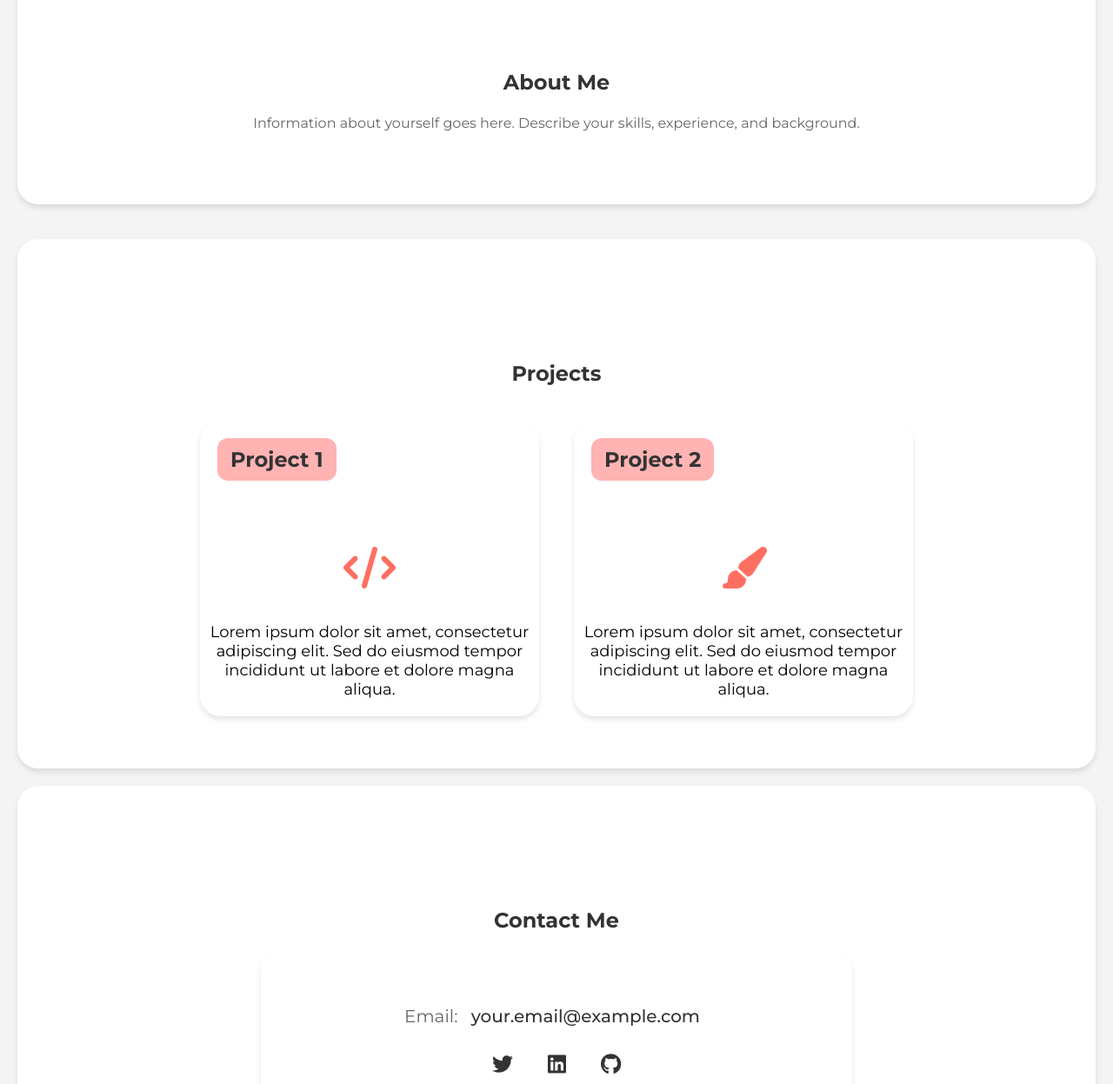
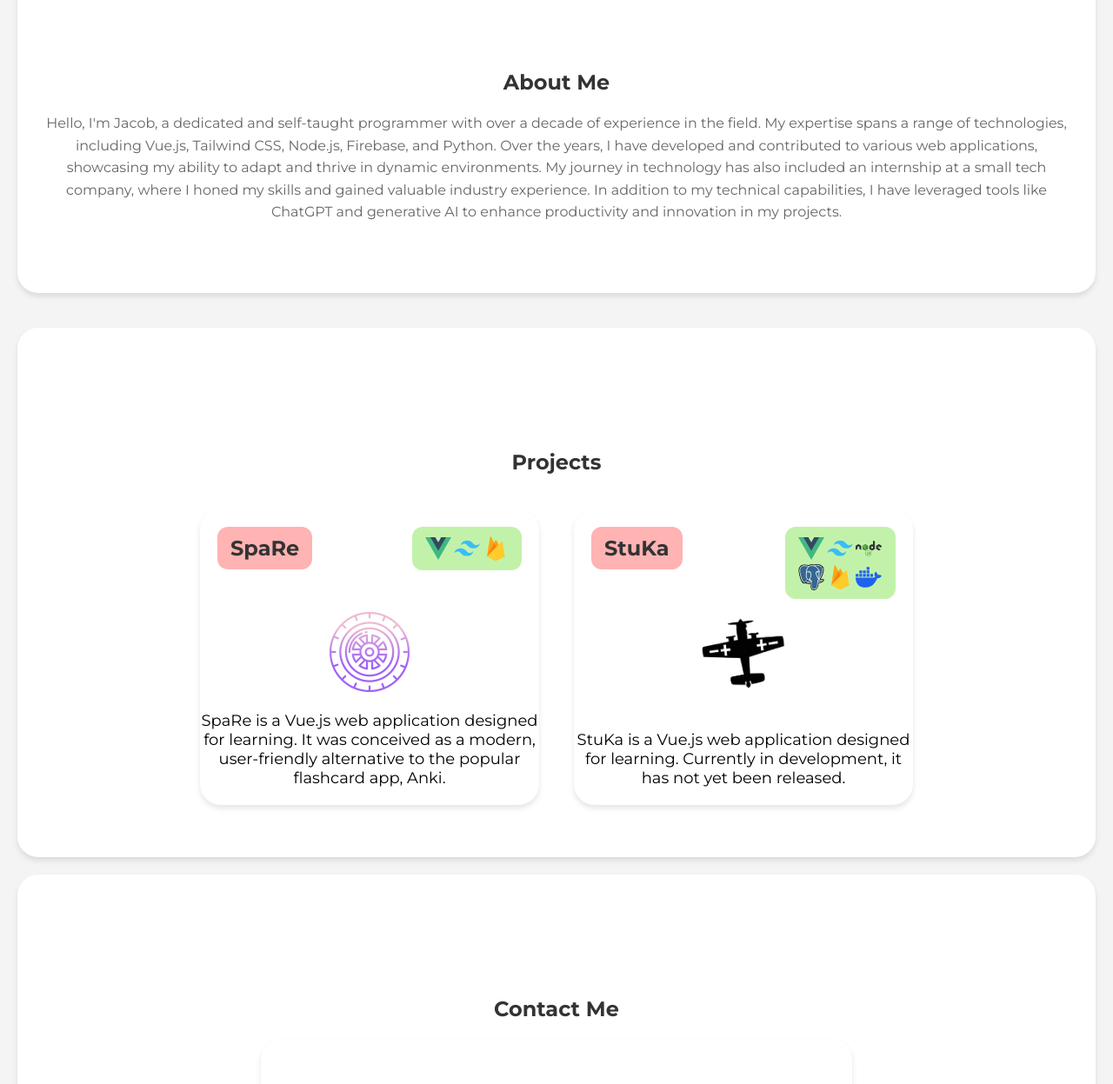
Before and after one commit to ee295/ee295.github.io, a plain HTML site: page index.html in a window 1280 px wide. Shown: the part 920-2167 px from the top of the page at 87% size. Drawn offline with Linux system fonts and the light colour scheme.

Commit message:
Add details

```diff
--- a/index.html
+++ b/index.html
@@ -3,7 +3,8 @@
   <head>
     <meta charset="UTF-8" />
     <meta name="viewport" content="width=device-width, initial-scale=1.0" />
-    <title>Portfolio</title>
+    <title>Jacob's Page</title>
+    <link rel="icon" href="favicon.ico" type="image/x-icon" />
     <link
       rel="stylesheet"
       href="https://cdnjs.cloudflare.com/ajax/libs/font-awesome/6.0.0-beta3/css/all.min.css"
@@ -23,6 +24,7 @@
         --box-shadow: 0 4px 6px rgba(0, 0, 0, 0.1);
         --email-hover-color: #1e90ff;
         --title-background-color: #ffb3b3;
+        --stack-background-color: #c2f2aa;
         --icon-color: #ff6f61;
         --icon-size: 48px;
         --tagline-color: #e0e0e0;
@@ -89,7 +91,7 @@
       }
 
       #home {
-        background: url("bg.jpg") no-repeat center center/cover;
+        background: url("assets/bg.jpg") no-repeat center center/cover;
         color: #fff;
         height: 80vh;
         display: flex;
@@ -191,6 +193,19 @@
         transform: translate(-50%, -50%);
       }
 
+      #projects .project .stack {
+        position: absolute;
+        top: 20px;
+        right: 20px;
+        background: var(--stack-background-color);
+        padding: 10px 15px;
+        border-radius: 12px;
+        display: flex;
+        flex-wrap: wrap;
+        max-width: 25%;
+        gap: 3px;
+      }
+
       #projects .project:hover {
         transform: translateY(-5px);
       }
@@ -258,15 +273,26 @@
     </header>
 
     <section id="home" class="section">
-      <h1>Welcome to My Portfolio</h1>
-      <p>Your introduction or tagline goes here.</p>
+      <h1>Jacob's Page</h1>
+      <p>
+        It is my belief that ramen is merely a plot by the illustration industry
+        to increase road usage among the public.
+      </p>
     </section>
 
     <section id="about" class="section">
       <h2>About Me</h2>
       <p>
-        Information about yourself goes here. Describe your skills, experience,
-        and background.
+        Hello, I'm Jacob, a dedicated and self-taught programmer with over a
+        decade of experience in the field. My expertise spans a range of
+        technologies, including Vue.js, Tailwind CSS, Node.js, Firebase, and
+        Python. Over the years, I have developed and contributed to various web
+        applications, showcasing my ability to adapt and thrive in dynamic
+        environments. My journey in technology has also included an internship
+        at a small tech company, where I honed my skills and gained valuable
+        industry experience. In addition to my technical capabilities, I have
+        leveraged tools like ChatGPT and generative AI to enhance productivity
+        and innovation in my projects.
       </p>
     </section>
 
@@ -275,24 +301,39 @@
       <div class="projects-container">
         <div
           class="project"
-          onclick="window.open('https://example.com/project1', '_blank')"
+          onclick="window.open('https://spare.jpy1.me', '_blank')"
         >
-          <div class="title">Project 1</div>
-          <div class="icon"><i class="fas fa-code"></i></div>
+          <div class="title">SpaRe</div>
+          <div class="stack">
+            <img src="./assets/vue_logo.svg" width="30px" height="30px" />
+            <img src="./assets/tailwind_logo.svg" width="30px" height="30px" />
+            <img src="./assets/firebase_logo.svg" width="30px" height="30px" />
+          </div>
+          <div class="icon">
+            <img src="./assets/spare_logo.png" width="96px" height="96px" />
+          </div>
           <div class="description">
-            Lorem ipsum dolor sit amet, consectetur adipiscing elit. Sed do
-            eiusmod tempor incididunt ut labore et dolore magna aliqua.
+            SpaRe is a Vue.js web application designed for learning. It was
+            conceived as a modern, user-friendly alternative to the popular
+            flashcard app, Anki.
           </div>
         </div>
-        <div
-          class="project"
-          onclick="window.open('https://example.com/project2', '_blank')"
-        >
-          <div class="title">Project 2</div>
-          <div class="icon"><i class="fas fa-paint-brush"></i></div>
+        <div class="project">
+          <div class="title">StuKa</div>
+          <div class="stack">
+            <img src="./assets/vue_logo.svg" width="30px" height="30px" />
+            <img src="./assets/tailwind_logo.svg" width="30px" height="30px" />
+            <img src="./assets/nodejs_logo.svg" width="30px" height="30px" />
+            <img src="./assets/postgres_logo.svg" width="30px" height="30px" />
+            <img src="./assets/firebase_logo.svg" width="30px" height="30px" />
+            <img src="./assets/docker_logo.svg" width="30px" height="30px" />
+          </div>
+          <div class="icon">
+            <img src="./assets/stuka_logo.png" width="96px" height="96px" />
+          </div>
           <div class="description">
-            Lorem ipsum dolor sit amet, consectetur adipiscing elit. Sed do
-            eiusmod tempor incididunt ut labore et dolore magna aliqua.
+            StuKa is a Vue.js web application designed for learning. Currently
+            in development, it has not yet been released.
           </div>
         </div>
         <!-- ... -->
@@ -304,17 +345,14 @@
       <div class="contact">
         <p>
           Email:
-          <a href="mailto:your.email@example.com">your.email@example.com</a>
+          <a href="mailto:goodsilver99@gmail.com">goodsilver99@gmail.com</a>
         </p>
         <div class="socials">
-          <a href="https://twitter.com" target="_blank"
+          <a href="https://github.com/ee295" target="_blank"
+            ><i class="fab fa-github"></i
+          ></a>
+          <a href="https://x.com/jacobsilver99" target="_blank"
             ><i class="fab fa-twitter"></i
-          ></a>
-          <a href="https://linkedin.com" target="_blank"
-            ><i class="fab fa-linkedin"></i
-          ></a>
-          <a href="https://github.com" target="_blank"
-            ><i class="fab fa-github"></i
           ></a>
           <!-- ... -->
         </div>
```
Also changed, not shown: assets/bg.jpg (renamed from bg.jpg), assets/docker_logo.svg (added), assets/firebase_logo.svg (added), assets/nodejs_logo.svg (added), assets/postgres_logo.svg (added), assets/spare_logo.png (added), assets/stuka_logo.png (added), assets/tailwind_logo.svg (added), assets/vue_logo.svg (added), favicon.ico (added).
